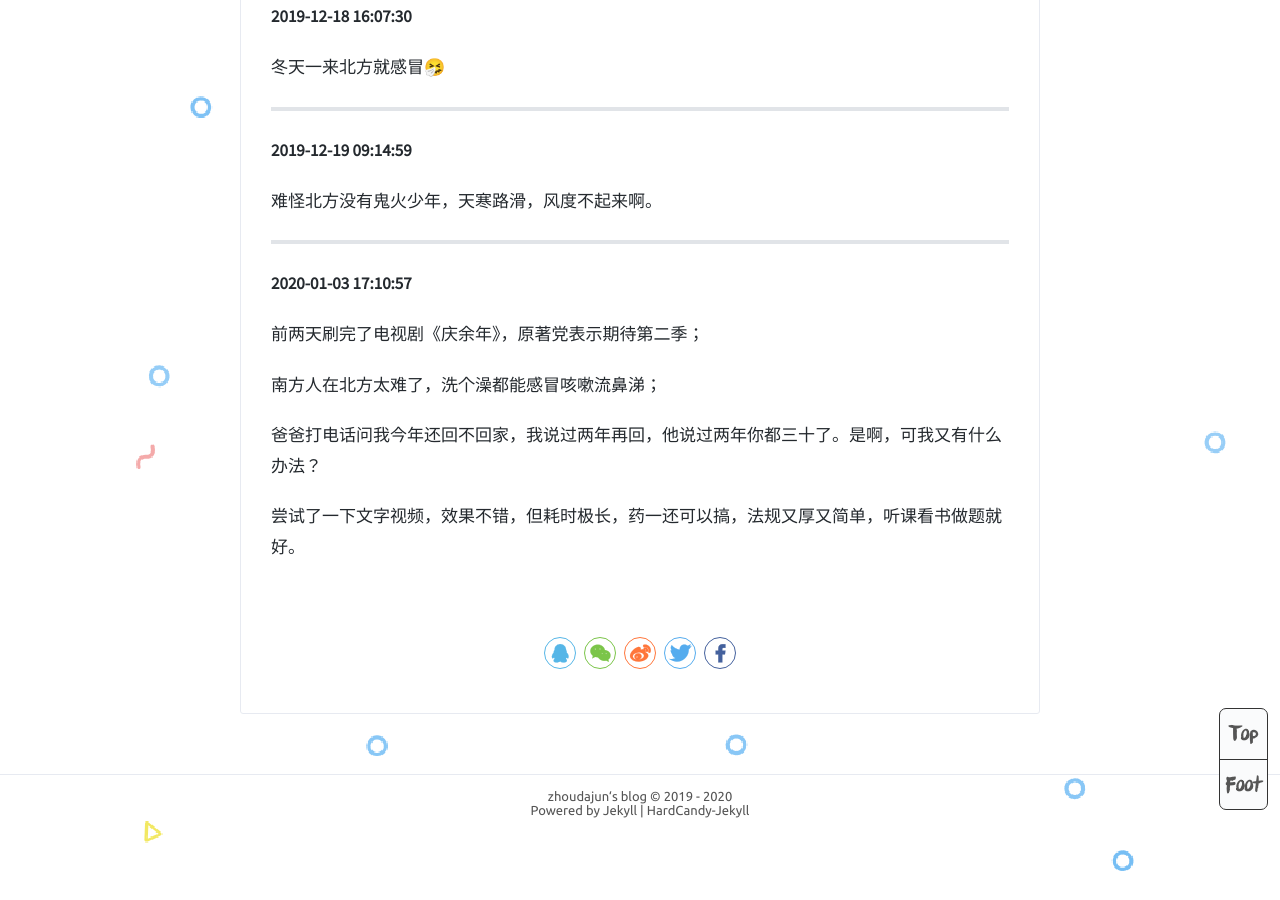
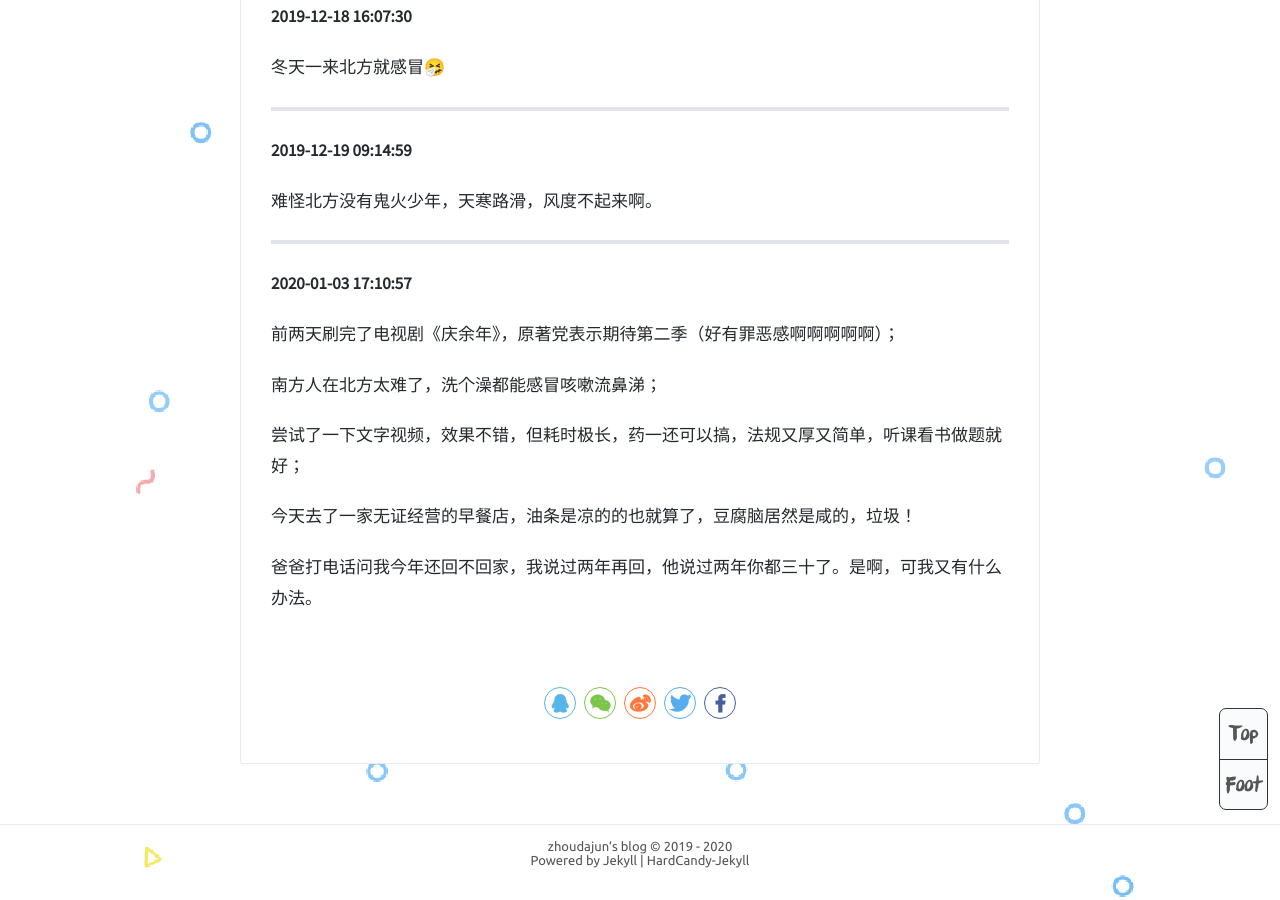
Before and after one commit to zhoudajun/zhoudajun.github.io, a Jekyll site: the page built from _posts/2019-08-05-murmur.md, in a window 1280 px wide and 900 px high, scrolled down 2992 px. Built offline with Jekyll 4.4.1, drawn with Linux system fonts in a browser that asks for light colours; comment, search, counter and statistics services are not loaded.

Commit message:
Update 2019-08-05-murmur.md

```diff
--- a/_posts/2019-08-05-murmur.md
+++ b/_posts/2019-08-05-murmur.md
@@ -137,10 +137,12 @@ TODO 一大堆，DONE 仅三项。
 
 **2020-01-03 17:10:57**
 
-前两天刷完了电视剧《庆余年》，原著党表示期待第二季；
+前两天刷完了电视剧《庆余年》，原著党表示期待第二季（好有罪恶感啊啊啊啊啊）；
 
 南方人在北方太难了，洗个澡都能感冒咳嗽流鼻涕；
 
-爸爸打电话问我今年还回不回家，我说过两年再回，他说过两年你都三十了。是啊，可我又有什么办法？
+尝试了一下文字视频，效果不错，但耗时极长，药一还可以搞，法规又厚又简单，听课看书做题就好；
 
-尝试了一下文字视频，效果不错，但耗时极长，药一还可以搞，法规又厚又简单，听课看书做题就好。
+今天去了一家无证经营的早餐店，油条是凉的的也就算了，豆腐脑居然是咸的，垃圾！
+
+爸爸打电话问我今年还回不回家，我说过两年再回，他说过两年你都三十了。是啊，可我又有什么办法。
```
